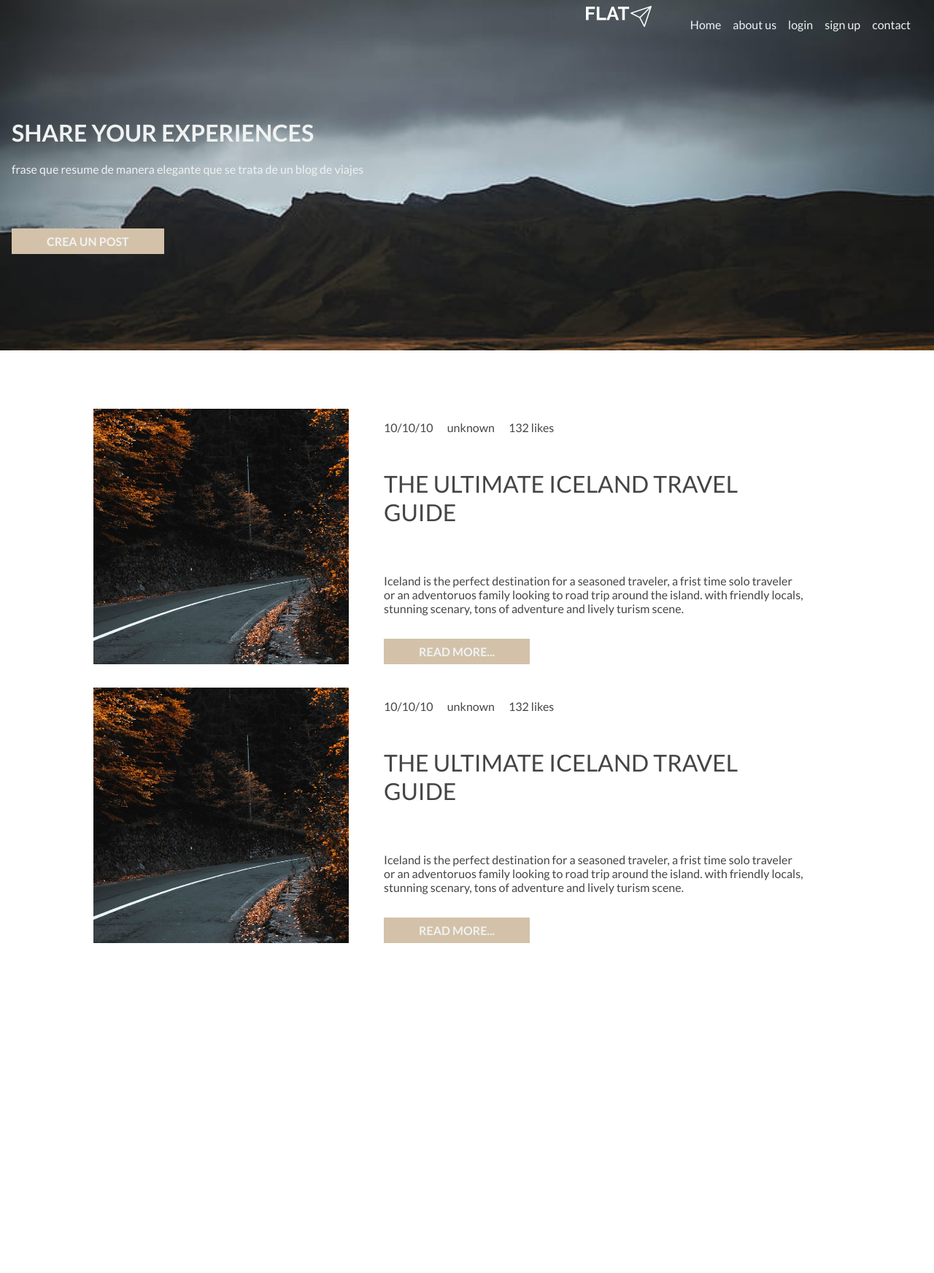
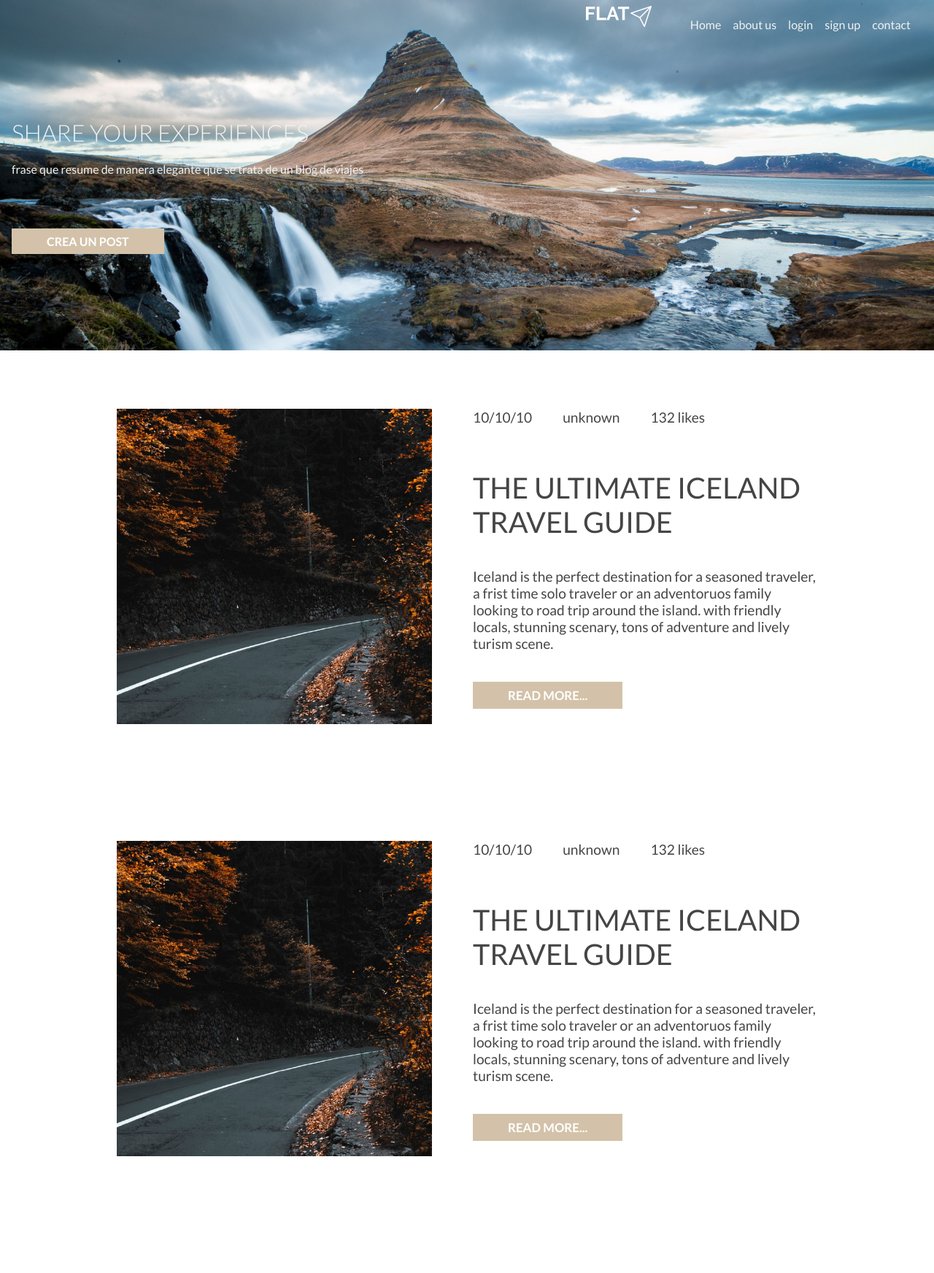
Before and after one commit to IvanHdzRz/blog-viajes, a PHP site: page / in a window 1280 px wide. Shown: the whole page at 73% size. Before the commit the page ends 1292 px from the top, so only its background shows below. Run offline with PHP 8.4, Linux system fonts and the light colour scheme.

Commit message:
se corrigieron estilos del index -se agregaron media querys

```diff
--- a/css/main.css
+++ b/css/main.css
@@ -11,6 +11,7 @@ body{
     margin: 0;
     color:var(--Gray);
 }
+/*ESTILOS DE BARRA DE NAVEGACION*/
 .navigation{
     position: fixed;
     width: 100vw;
@@ -47,9 +48,10 @@ body{
     height: 40px;
 
 }
+/*ESTILOS DEL HERO*/
 .hero{
     width: 100vw;
-    background-image: url('../static/img/hero-bg.jpg');
+    background-image: url('../static/img/hero.jpg');
     background-size: cover;
     height: 30rem;
     display: flex;
@@ -62,11 +64,12 @@ body{
 }
 .hero>.quote>h1{
     text-transform: uppercase;
+    font-weight: 300;
 }
 .hero>.quote>p{
     margin-bottom: 5rem;
 }
-
+/*ESTILOS DEL CONTENEDOR DE POST*/
 .lastest-post{
     background-color: var(--White);
     padding-top: 5rem;
@@ -76,23 +79,22 @@ body{
     align-items: center;
     box-sizing: border-box;
 }
+/*ESTILOS DE POST*/
 .post{
-    max-width: 80vw;
-    display: grid;
-    grid-template-columns: 350px auto;
-    height: 100%;
+    width: 75vw;
+    font-size: 1.5rem;
+    display:grid;
+    grid-template-columns: 1fr 1fr;
+    gap: 1rem;
+    margin-bottom: 10rem;
+}
 
-}
 .post>img{
-    width:350px;
-    height: 350px;
+    width: 18em;
+    height: 18em;
     object-fit: cover;
-    grid-row: 1/4;
-    grid-column: 1/2;
 }
 .post-wraper{
-    padding: 1rem 3rem;
-    height: 350px;
     display: grid;
     grid-template-rows: repeat(4,auto);
     grid-template-areas:
@@ -102,37 +104,74 @@ body{
     'link'
     ;
 }
+
+.post-extract, .post-info{
+    font-size: .8em;
+}
 .post-title{
+    font-size: 1.65em;
+    text-transform: uppercase;
+    font-weight: 400;
     grid-area: title;
-    text-transform: uppercase;
-    font-size: 2rem;
-    font-weight: 400;
+    margin-bottom: 0;
 }
 .post-extract{
     grid-area: extract;
+}
+.post-info{
+    grid-area: info;
 }
 .post-link{
     grid-area: link;
     justify-self: flex-start;
     align-self: flex-start;
-}
-.post-info{
-    grid-area: info;
+    font-size: .7em;
 
 }
 .post-info>span{
-    padding-right: 1rem;
+    padding-right: 2em;
 }
-
 .btn{
     padding: .5rem 3rem;
     background-color: var(--Gray);
+    color:white;
     text-decoration: none;
-    color: var(--white);
     text-transform: uppercase;
+    font-weight: 700;
 }
 .primary{
     background-color: var(--SilverBrown);
-    font-weight: 700;
-    color: var(--LightGray);
 }
+
+@media only screen and (max-width: 1200px){
+    .post{
+        width: 90vw;
+        font-size: 1.4rem;
+    }
+}
+
+@media only screen and (max-width: 1000px){
+    .post{
+        width: 90vw;
+        font-size: 1.2rem;
+    }
+}
+
+@media only screen and (max-width: 800px){
+    .post{
+        width: 95vw;
+        font-size: 1.1rem;
+    }
+}
+
+@media only screen and (max-width: 600px){
+    .post{
+        max-width: 95vw;
+        grid-template-rows: auto auto;
+        grid-template-columns: auto;
+    }
+    .post>img{
+        width: 95vw;
+    }
+
+}
```
Also changed, not shown: static/img/hero.jpg (added).
